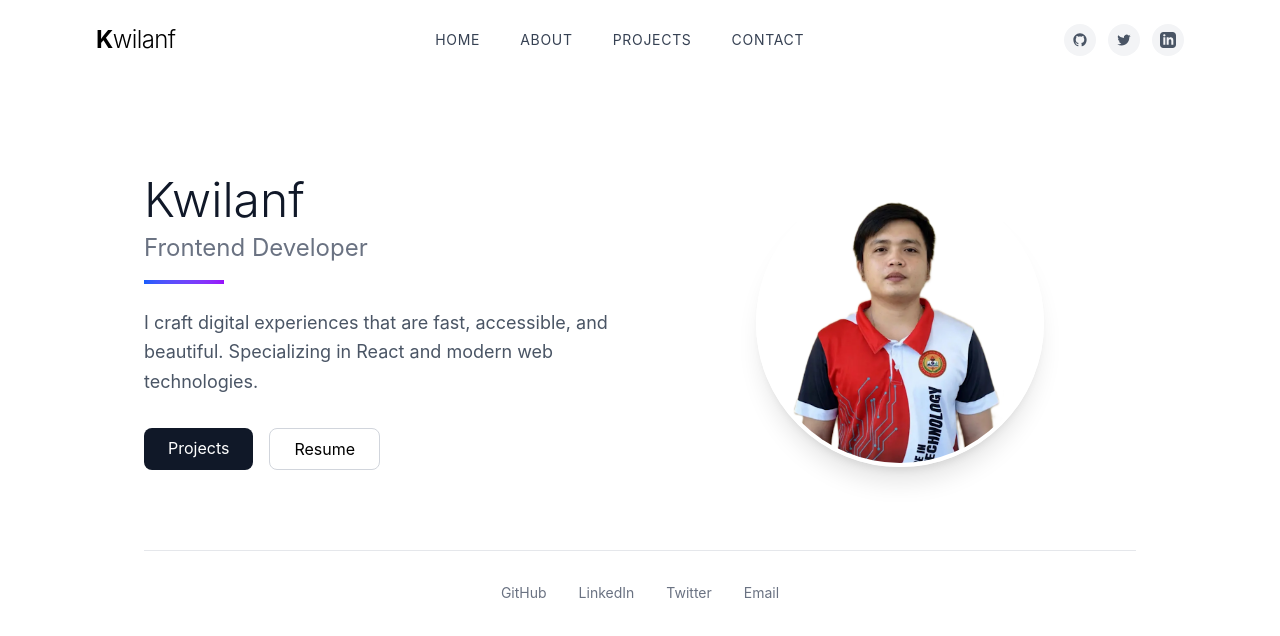
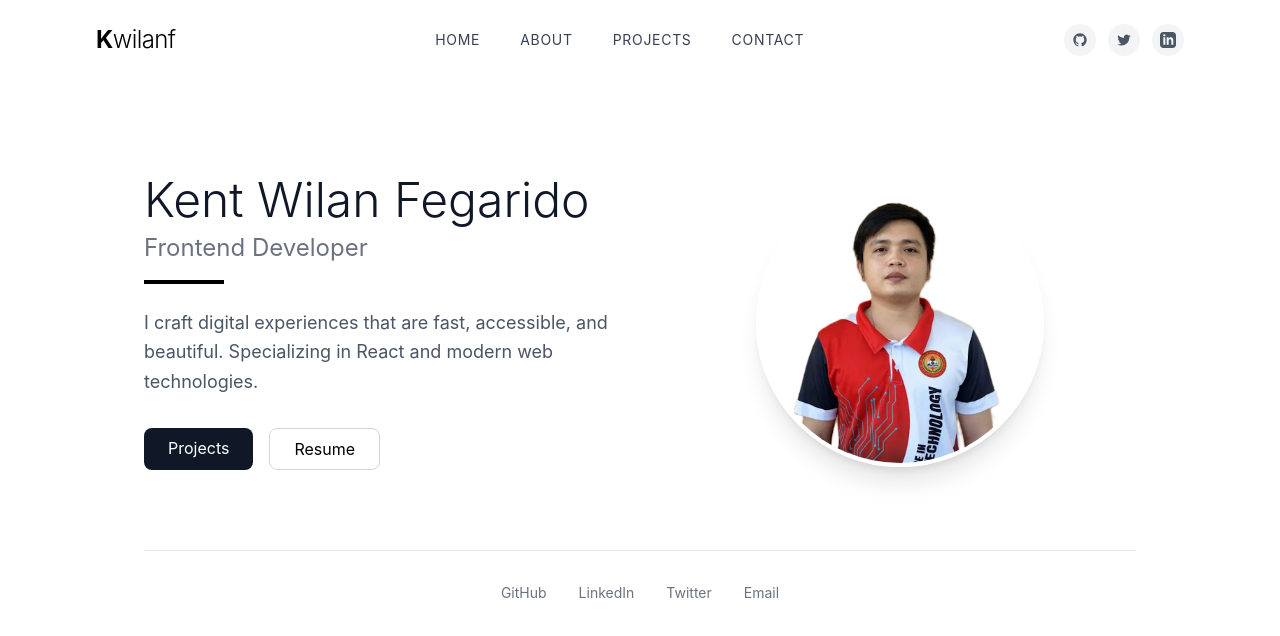
Before and after one commit to KWilanF/MyPortfolio, a React (Vite) app: page / in a window 1280 px wide. Shown: the top 636 px of the page. Built offline with nearby package versions, Linux system fonts and the light colour scheme.

Commit message:
update the home and header

```diff
--- a/src/components/Header.jsx
+++ b/src/components/Header.jsx
@@ -1,6 +1,9 @@
 import { Link } from 'react-router-dom'
 
 const Header = () => {
+
+
+
     return (
        <div className="flex items-center justify-between max-w-6xl mx-auto px-8 py-6">
   {/* Logo */}
--- a/src/pages/Home.jsx
+++ b/src/pages/Home.jsx
@@ -3,7 +3,7 @@ import Header from '../components/Header'
 
 const Home = () => {
     return (
-        <div className="min-h-screen bg-white">
+        <div className="min-h-screen bg-white sm:px-6 lg:px-8">
             <Header />
 
             <div className="max-w-5xl mx-auto px-4 py-16 md:py-24">
@@ -12,13 +12,14 @@ const Home = () => {
                     {/* Text Content */}
                     <div className="flex-1">
                         <h1 className="text-4xl md:text-5xl font-light text-gray-900 mb-4">
-                            Kwilanf
+                            Kent Wilan Fegarido
+
                             <span className="block text-2xl text-gray-500 font-normal mt-2">
                                 Frontend Developer
                             </span>
                         </h1>
 
-                        <div className="w-20 h-1 bg-gradient-to-r from-blue-600 to-purple-600 mb-6"></div>
+                        <div className="w-20 h-1 bg-black mb-6"></div>
 
                         <p className="text-gray-600 text-lg leading-relaxed mb-8">
                             I craft digital experiences that are fast, accessible, and beautiful.
```
